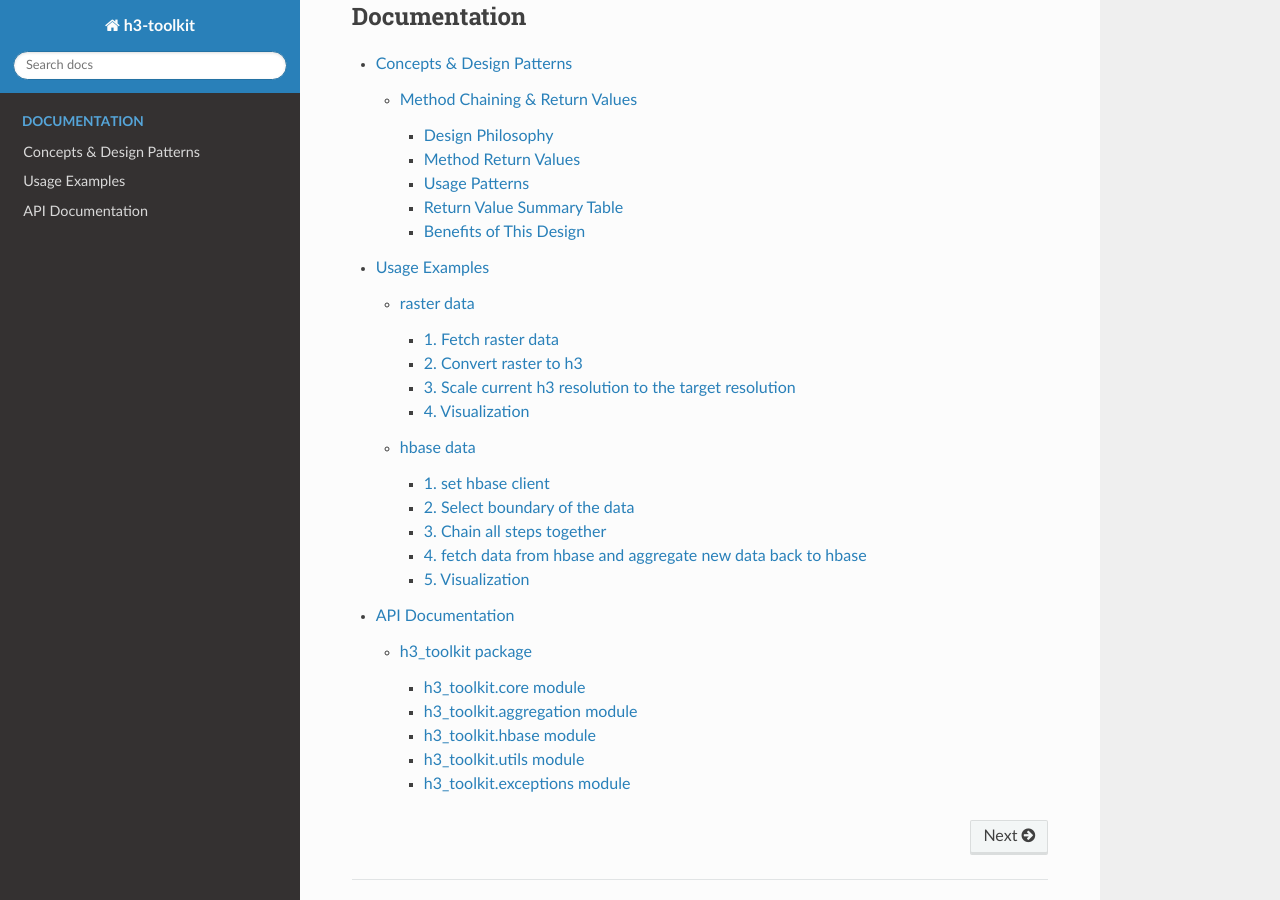
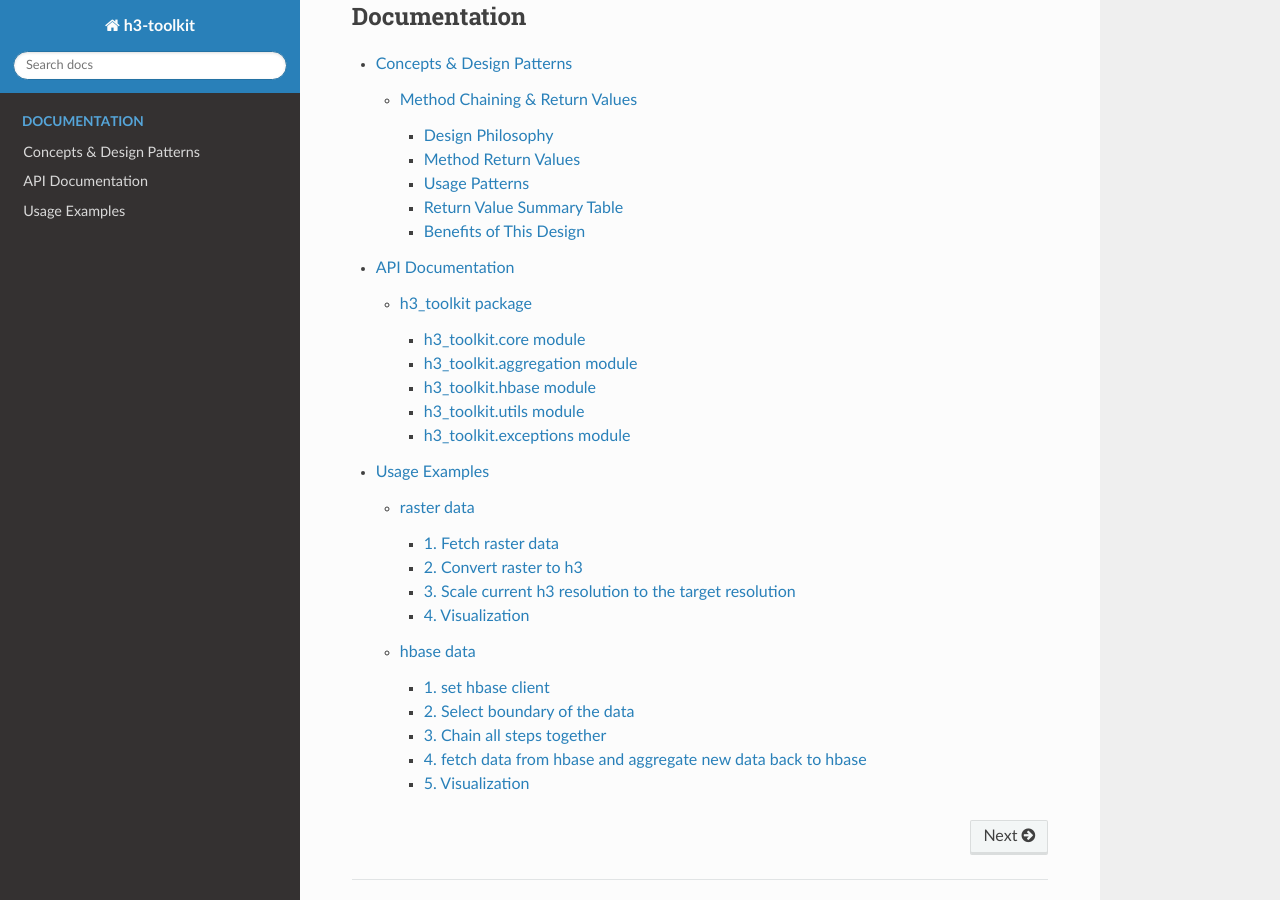
Before and after one commit to CityScience-TaipeiTech/h3_aggregation, a Sphinx documentation site: the page built from docs/source/index.rst, in a window 1280 px wide and 900 px high, scrolled down 636 px. Built offline with Sphinx 7.4.7 and the Read the Docs theme 3.1.0, drawn with Linux system fonts in a browser that asks for light colours.

```diff
--- a/docs/source/index.rst
+++ b/docs/source/index.rst
@@ -29,7 +29,7 @@ Get started with h3-toolkit to enhance your geospatial data processing and make
    :caption: Documentation
 
    concepts/index
+   api/modules
    usage/index
-   api/modules
 
 .. Installation <>
```
